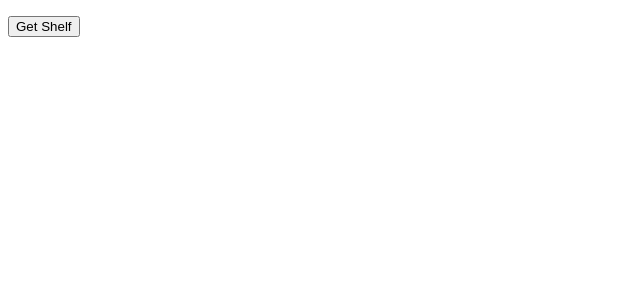
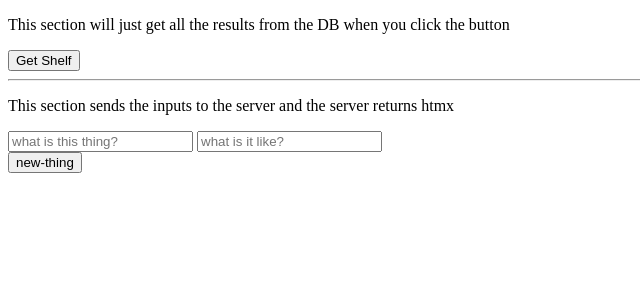
Before and after one commit to dr-gazpacho/htmx-flask, a Flask app: page / in a window 1280 px wide. Shown: the top 300 px of the page, without its empty margins (0-640 px from the left). Run offline with Flask 3, Linux system fonts and the light colour scheme; some libraries are stand-ins or nearby versions.

Commit message:
add a goofy little button to start mocking some submit logic

```diff
--- a/app.py
+++ b/app.py
@@ -25,6 +25,13 @@ def getShelf():
     shelf=mongo.db.inventory.find({})
     return dict(shelf=shelf)
 
+@app.route("/thing", methods=["POST"])
+@templated("./partials/thing.html")
+def makeNewThing():
+    name=request.form.get("thing-name")
+    description=request.form.get("thing-description")
+    return dict(name=name, description=description)
+
 # @app.route("/clicked", methods=["POST"])
 # @templated("./partials/test.html")
 # def clickedOut():
--- a/templates/index.html
+++ b/templates/index.html
@@ -7,7 +7,8 @@
 </head>
     <p>{{message}}</p>
 <body>
-    <div>
+    <section id="shelf-container">
+        <p>This section will just get all the results from the DB when you click the button</p>
         <div id="shelf"></div>
         <button
             hx-post="/shelf"
@@ -17,7 +18,26 @@
         >
             Get Shelf
         </button>
-    </div>
+    </section>
+    <hr>
+    <section>
+        <p>This section sends the inputs to the server and the server returns htmx</p>
+        <form
+            id="new-thing-form"
+            hx-post="/thing"
+            hx-trigger="submit"
+            hx-target="#results-box"
+            hx-on::after-request="this.reset()"
+        >
+            <input type="text" name="thing-name" placeholder="what is this thing?">
+            <input type="text" name="thing-description" placeholder="what is it like?">
+        </form>
+
+        <input type="submit" value="new-thing" form="new-thing-form">
+
+        <div id="results-box"></div>
+
+    </section>
     <script src="/static/htmx.min.js"></script>
 </body>
 </html>
--- /dev/null
+++ b/templates/partials/thing.html
@@ -0,0 +1,6 @@
+<div>
+    {{ name }}
+</div>
+<div>
+    {{ description }}
+</div>
```
Also changed, not shown: readme.md.
